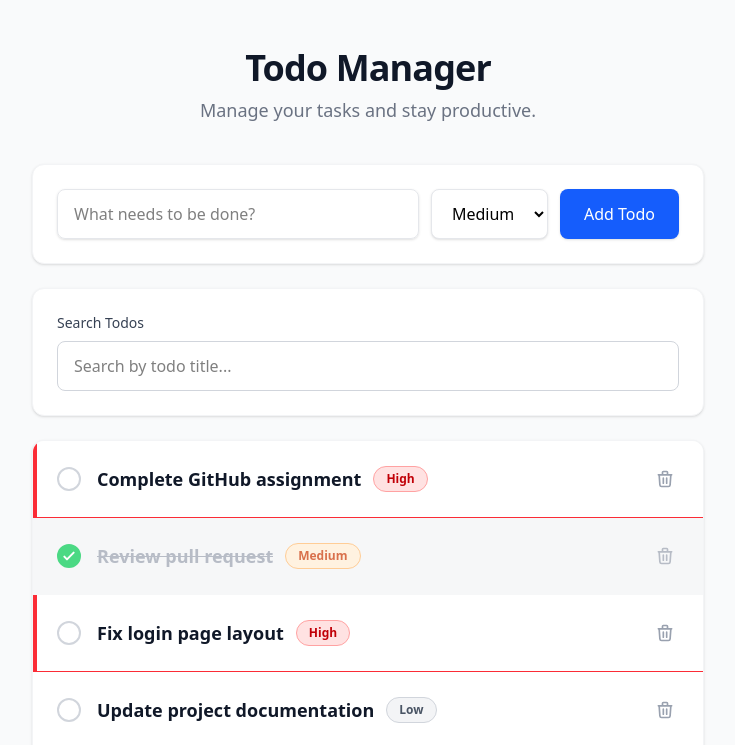
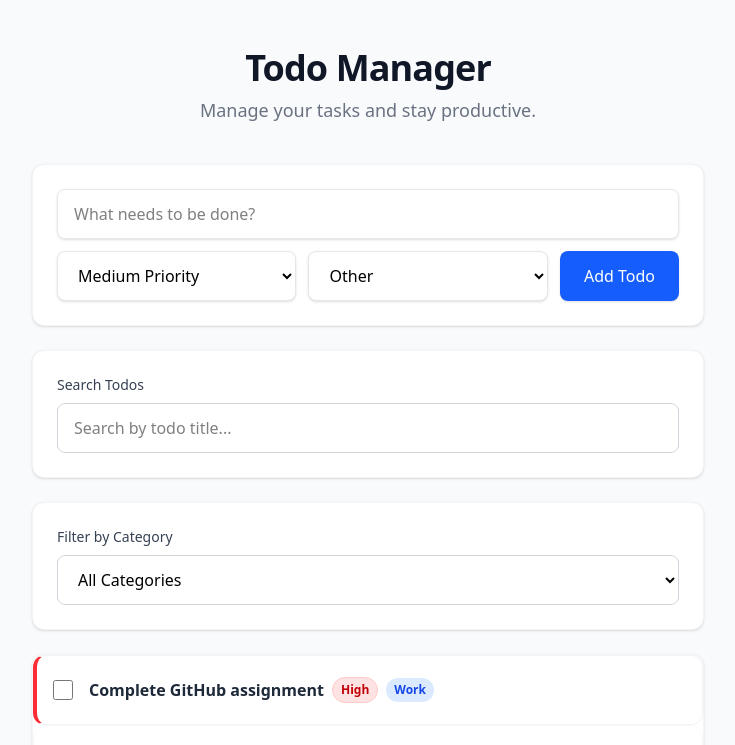
Before and after one commit to GnanyaSiri/todo-app, a React (Vite) app: page / in a window 1280 px wide. Shown: the top 745 px of the page, without its empty margins (272-1007 px from the left). Built offline with nearby package versions, Linux system fonts and the light colour scheme.

Commit message:
feat: add todo categories

```diff
--- a/src/App.jsx
+++ b/src/App.jsx
@@ -8,71 +8,96 @@ const initialTodos = [
     title: "Complete GitHub assignment",
     completed: false,
     priority: "High",
+    category: "Work",
   },
   {
     id: 2,
     title: "Review pull request",
     completed: true,
     priority: "Medium",
+    category: "Work",
   },
   {
     id: 3,
     title: "Fix login page layout",
     completed: false,
     priority: "High",
+    category: "Work",
   },
   {
     id: 4,
     title: "Update project documentation",
     completed: false,
     priority: "Low",
+    category: "Other",
   },
   {
     id: 5,
     title: "Write unit tests",
     completed: true,
     priority: "Medium",
+    category: "Work",
   },
   {
     id: 6,
     title: "Deploy the application",
     completed: false,
     priority: "High",
+    category: "Other",
   },
 ]
 
 function App() {
   const [todos, setTodos] = useState(initialTodos)
   const [searchTerm, setSearchTerm] = useState('')
+  const [categoryFilter, setCategoryFilter] = useState('All')
 
-  const addTodo = (title, priority) => {
+  // Add Todo
+  const addTodo = (title, priority, category) => {
     const newTodo = {
       id: Date.now(),
       title,
       completed: false,
-      priority,
+      priority: priority || 'Medium',
+      category: category || 'Other',
     }
 
     setTodos([newTodo, ...todos])
   }
 
+  // Complete / Uncomplete Todo
   const toggleTodo = (id) => {
     setTodos(
       todos.map((todo) =>
         todo.id === id
-          ? { ...todo, completed: !todo.completed }
+          ? {
+              ...todo,
+              completed: !todo.completed,
+            }
           : todo
       )
     )
   }
 
+  // Delete Todo
   const deleteTodo = (id) => {
-    setTodos(todos.filter((todo) => todo.id !== id))
+    setTodos(
+      todos.filter((todo) => todo.id !== id)
+    )
   }
 
-  const filteredTodos = todos.filter((todo) =>
-    todo.title.toLowerCase().includes(searchTerm.toLowerCase())
-  )
+  // Search + Category Filter
+  const filteredTodos = todos.filter((todo) => {
+    const matchesSearch = todo.title
+      .toLowerCase()
+      .includes(searchTerm.toLowerCase())
+
+    const matchesCategory =
+      categoryFilter === 'All' ||
+      (todo.category || 'Other') === categoryFilter
+
+    return matchesSearch && matchesCategory
+  })
 
   return (
     <div className="min-h-screen bg-gray-50 py-12 px-4 sm:px-6 lg:px-8">
@@ -113,10 +138,32 @@ function App() {
           />
         </div>
 
+        {/* Category Filter */}
+        <div className="bg-white rounded-xl shadow-sm border border-gray-100 p-6 mb-6">
+          <label
+            htmlFor="category"
+            className="block text-sm font-medium text-gray-700 mb-2"
+          >
+            Filter by Category
+          </label>
+
+          <select
+            id="category"
+            value={categoryFilter}
+            onChange={(e) => setCategoryFilter(e.target.value)}
+            className="w-full px-4 py-3 border border-gray-300 rounded-lg bg-white focus:outline-none focus:ring-2 focus:ring-blue-500"
+          >
+            <option value="All">All Categories</option>
+            <option value="Work">Work</option>
+            <option value="Personal">Personal</option>
+            <option value="Other">Other</option>
+          </select>
+        </div>
+
         {/* Todo List */}
         {filteredTodos.length === 0 ? (
           <div className="text-center bg-white rounded-xl border border-gray-100 p-8 text-gray-500">
-            No Todos match your search.
+            No Todos match your search or category.
           </div>
         ) : (
           <TodoList
--- a/src/components/TodoForm.jsx
+++ b/src/components/TodoForm.jsx
@@ -3,6 +3,7 @@ import { useState } from 'react'
 function TodoForm({ onAddTodo }) {
   const [title, setTitle] = useState('')
   const [priority, setPriority] = useState('Medium')
+  const [category, setCategory] = useState('Other')
   const [error, setError] = useState(false)
 
   const handleSubmit = (e) => {
@@ -13,61 +14,72 @@ function TodoForm({ onAddTodo }) {
       return
     }
 
-    onAddTodo(title.trim(), priority)
+    onAddTodo(title.trim(), priority, category)
 
     setTitle('')
     setPriority('Medium')
+    setCategory('Other')
     setError(false)
   }
 
   return (
-    <form onSubmit={handleSubmit} className="flex flex-col gap-2">
-      <div className="flex flex-col sm:flex-row gap-3">
+    <form onSubmit={handleSubmit} className="flex flex-col gap-3">
+
       {/* Todo Title */}
       <input
         type="text"
         value={title}
         onChange={(e) => {
           setTitle(e.target.value)
-
-            if (error) {
-              setError(false)
-            }
+          if (error) setError(false)
         }}
         placeholder="What needs to be done?"
-          className={`flex-1 px-4 py-3 rounded-lg border ${
+        className={`w-full px-4 py-3 rounded-lg border ${
           error
             ? 'border-red-300 focus:ring-red-500'
             : 'border-gray-200 focus:ring-blue-500'
         } focus:outline-none focus:ring-2 focus:border-transparent transition-all shadow-sm`}
       />
 
-        {/* Priority */}
+      {error && (
+        <span className="text-red-500 text-sm">
+          Please enter a valid todo.
+        </span>
+      )}
+
+      <div className="flex flex-col sm:flex-row gap-3">
+
+        {/* PRIORITY */}
         <select
           value={priority}
           onChange={(e) => setPriority(e.target.value)}
-          className="px-4 py-3 rounded-lg border border-gray-200 bg-white focus:outline-none focus:ring-2 focus:ring-blue-500 shadow-sm"
+          className="flex-1 px-4 py-3 rounded-lg border border-gray-200 bg-white focus:outline-none focus:ring-2 focus:ring-blue-500 shadow-sm"
         >
-          <option value="Low">Low</option>
-          <option value="Medium">Medium</option>
-          <option value="High">High</option>
+          <option value="Low">Low Priority</option>
+          <option value="Medium">Medium Priority</option>
+          <option value="High">High Priority</option>
         </select>
 
-        {/* Add Todo Button */}
+        {/* CATEGORY */}
+        <select
+          value={category}
+          onChange={(e) => setCategory(e.target.value)}
+          className="flex-1 px-4 py-3 rounded-lg border border-gray-200 bg-white focus:outline-none focus:ring-2 focus:ring-blue-500 shadow-sm"
+        >
+          <option value="Work">Work</option>
+          <option value="Personal">Personal</option>
+          <option value="Other">Other</option>
+        </select>
+
+        {/* ADD BUTTON */}
         <button
           type="submit"
           className="px-6 py-3 bg-blue-600 hover:bg-blue-700 text-white font-medium rounded-lg transition-colors focus:outline-none focus:ring-2 focus:ring-blue-500 focus:ring-offset-2 shadow-sm whitespace-nowrap"
         >
           Add Todo
         </button>
+
       </div>
-
-      {/* Validation Error */}
-      {error && (
-        <span className="text-red-500 text-sm ml-1">
-          Please enter a valid todo.
-        </span>
-      )}
     </form>
   )
 }
--- a/src/components/TodoItem.jsx
+++ b/src/components/TodoItem.jsx
@@ -1,97 +1,94 @@
 function TodoItem({ todo, onToggle, onDelete }) {
   const priorityStyles = {
-    High: 'bg-red-100 text-red-700 border-red-300',
-    Medium: 'bg-orange-100 text-orange-700 border-orange-300',
-    Low: 'bg-gray-100 text-gray-600 border-gray-300',
+    High: 'bg-red-100 text-red-700 border-red-200',
+    Medium: 'bg-orange-100 text-orange-700 border-orange-200',
+    Low: 'bg-gray-100 text-gray-600 border-gray-200',
   }
 
-  const priorityStyle =
-    priorityStyles[todo.priority] ||
-    'bg-gray-100 text-gray-600 border-gray-300'
+  const categoryStyles = {
+    Work: 'bg-blue-100 text-blue-700',
+    Personal: 'bg-purple-100 text-purple-700',
+    Other: 'bg-gray-100 text-gray-600',
+  }
+
+  const priorityClass =
+    priorityStyles[todo.priority] || priorityStyles.Medium
+
+  const categoryClass =
+    categoryStyles[todo.category] || categoryStyles.Other
 
   return (
     <li
-      className={`relative p-5 transition-all duration-200 ${
+      className={`flex items-center justify-between p-4 bg-white border rounded-xl transition-all group ${
         todo.completed
-          ? 'bg-gray-100 opacity-70'
-          : 'bg-white hover:bg-gray-50'
+          ? 'opacity-60 bg-gray-50'
+          : 'hover:shadow-sm'
       } ${
         todo.priority === 'High'
-          ? 'border-l-4 border-red-500'
-          : 'border-l-4 border-transparent'
+          ? 'border-l-4 border-l-red-500'
+          : 'border-gray-100'
       }`}
     >
-      <div className="flex items-center gap-4">
+      {/* Todo Content */}
+      <div
+        className="flex items-center flex-1 min-w-0 gap-4 cursor-pointer"
+        onClick={onToggle}
+      >
+        {/* Checkbox */}
+        <div className="relative flex items-center justify-center">
+          <input
+            type="checkbox"
+            checked={todo.completed}
+            readOnly
+            className="w-5 h-5 rounded border-gray-300 text-blue-600 focus:ring-blue-500 cursor-pointer"
+          />
+        </div>
 
-        {/* Todo Information */}
-        <div className="flex items-center flex-1 min-w-0 gap-4">
+        {/* Title + Details */}
+        <div className="flex-1 min-w-0">
+          <div className="flex items-center gap-2 flex-wrap">
 
-          {/* Complete Button */}
-          <button
-            onClick={onToggle}
-            className={`w-6 h-6 rounded-full border-2 flex-shrink-0 flex items-center justify-center transition-colors ${
-              todo.completed
-                ? 'bg-green-500 border-green-500 text-white'
-                : 'border-gray-300 hover:border-blue-500'
-            }`}
-            aria-label={
-              todo.completed
-                ? 'Mark todo as active'
-                : 'Mark todo as completed'
-            }
-          >
-            {todo.completed && (
-              <svg
-                xmlns="http://www.w3.org/2000/svg"
-                className="w-4 h-4"
-                fill="none"
-                viewBox="0 0 24 24"
-                stroke="currentColor"
-              >
-                <path
-                  strokeLinecap="round"
-                  strokeLinejoin="round"
-                  strokeWidth={3}
-                  d="M5 13l4 4L19 7"
-                />
-              </svg>
-            )}
-          </button>
-
-          {/* Title and Priority */}
-          <div className="flex items-center gap-3 min-w-0">
-
-            {/* Todo Title */}
+            {/* Title */}
             <span
-              className={`text-lg font-semibold truncate ${
+              className={`text-base font-semibold truncate transition-all duration-200 ${
                 todo.completed
                   ? 'text-gray-400 line-through'
-                  : 'text-gray-900'
+                  : 'text-gray-800'
               }`}
             >
               {todo.title}
             </span>
 
-            {/* Priority Badge */}
+            {/* Priority */}
             <span
-              className={`px-3 py-1 text-xs font-bold rounded-full border flex-shrink-0 ${priorityStyle}`}
+              className={`text-xs font-semibold px-2 py-1 rounded-full border ${priorityClass}`}
             >
               {todo.priority || 'Medium'}
             </span>
 
+            {/* Category */}
+            <span
+              className={`text-xs font-semibold px-2 py-1 rounded-full ${categoryClass}`}
+            >
+              {todo.category || 'Other'}
+            </span>
+          </div>
         </div>
       </div>
 
       {/* Delete Button */}
       <button
-          onClick={onDelete}
-          className="p-2 text-gray-400 hover:text-red-600 hover:bg-red-50 rounded-lg transition-colors flex-shrink-0"
+        onClick={(e) => {
+          e.stopPropagation()
+          onDelete()
+        }}
+        className="opacity-0 group-hover:opacity-100 p-2 ml-4 text-gray-400 hover:text-red-600 hover:bg-red-50 rounded-lg transition-all focus:outline-none focus:opacity-100 focus:ring-2 focus:ring-red-500"
         aria-label="Delete todo"
         title="Delete"
       >
         <svg
           xmlns="http://www.w3.org/2000/svg"
-            className="w-5 h-5"
+          className="h-5 w-5"
           fill="none"
           viewBox="0 0 24 24"
           stroke="currentColor"
@@ -104,8 +101,6 @@ function TodoItem({ todo, onToggle, onDelete }) {
           />
         </svg>
       </button>
-
-      </div>
     </li>
   )
 }
```
Lines whose indentation alone changed are shown as unchanged.
